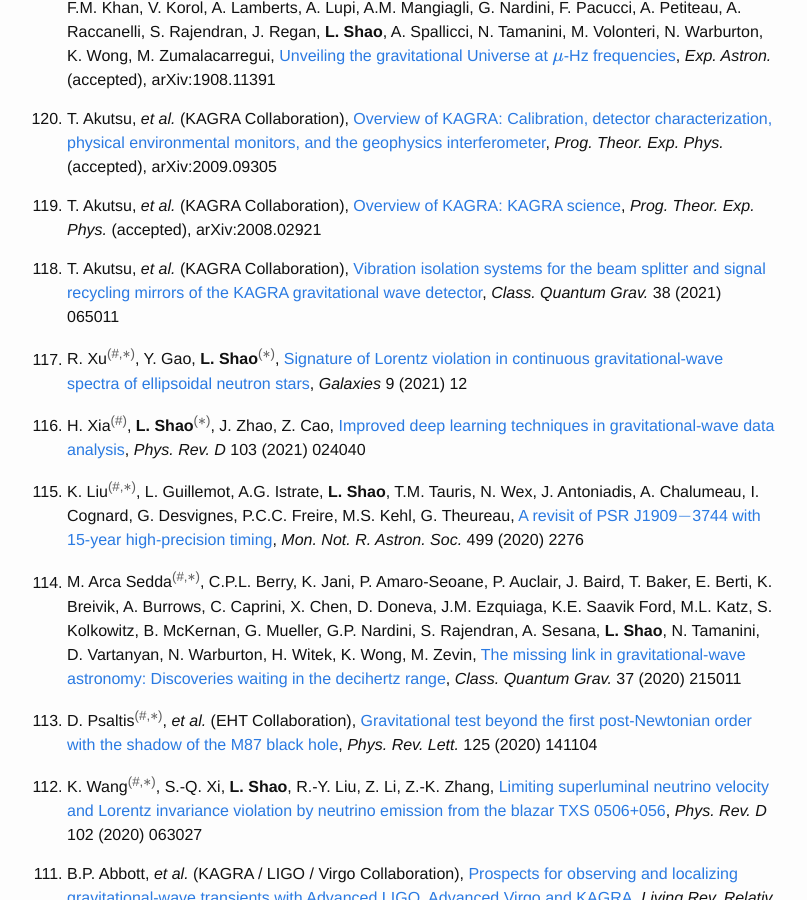
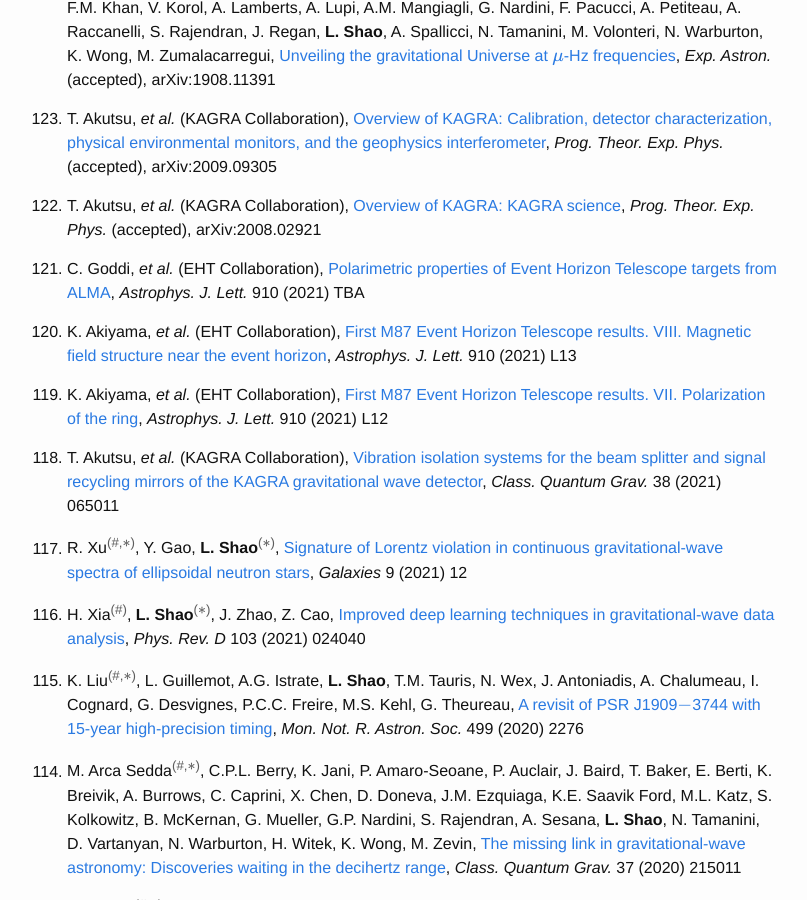
Before and after one commit to Friendshao/Friendshao.github.io, a Jekyll site: the page built from docs/publist.md, in a window 1280 px wide and 900 px high, scrolled down 1089 px. Shown: the whole window, without its empty margins (233-1040 px from the left). Built offline with Jekyll 4.4.1, drawn with Linux system fonts in a browser that asks for light colours; formulas are drawn with MathJax 3; some of the changed text lies outside the part shown.

Commit message:
add new eht papers

```diff
--- a/docs/publist.md
+++ b/docs/publist.md
@@ -95,6 +95,21 @@
 0. T. Akutsu, *et al.* (KAGRA Collaboration), [Overview of KAGRA: KAGRA
 science](https://arxiv.org/abs/2008.02921),
 *Prog. Theor. Exp. Phys.* (accepted), arXiv:2008.02921
+
+0. C. Goddi, *et al.* (EHT Collaboration), [Polarimetric properties of
+Event Horizon Telescope targets from
+ALMA](http://doi.org/10.3847/2041-8213/abee6a), *Astrophys. J. Lett.* 910
+(2021) TBA
+
+0. K. Akiyama, *et al.* (EHT Collaboration), [First M87 Event Horizon
+Telescope results. VIII. Magnetic field structure near the event
+horizon](http://doi.org/10.3847/2041-8213/abe4de), *Astrophys. J. Lett.*
+910 (2021) L13
+
+0. K. Akiyama, *et al.* (EHT Collaboration), [First M87 Event Horizon
+Telescope results. VII. Polarization of the
+ring](http://doi.org/10.3847/2041-8213/abe71e), *Astrophys. J. Lett.* 910
+(2021) L12
 
 0. T. Akutsu, *et al.* (KAGRA Collaboration), [Vibration isolation systems
 for the beam splitter and signal recycling mirrors of the KAGRA
```
Also changed, not shown: other parts of docs/publist.md (+1 -1 lines).
